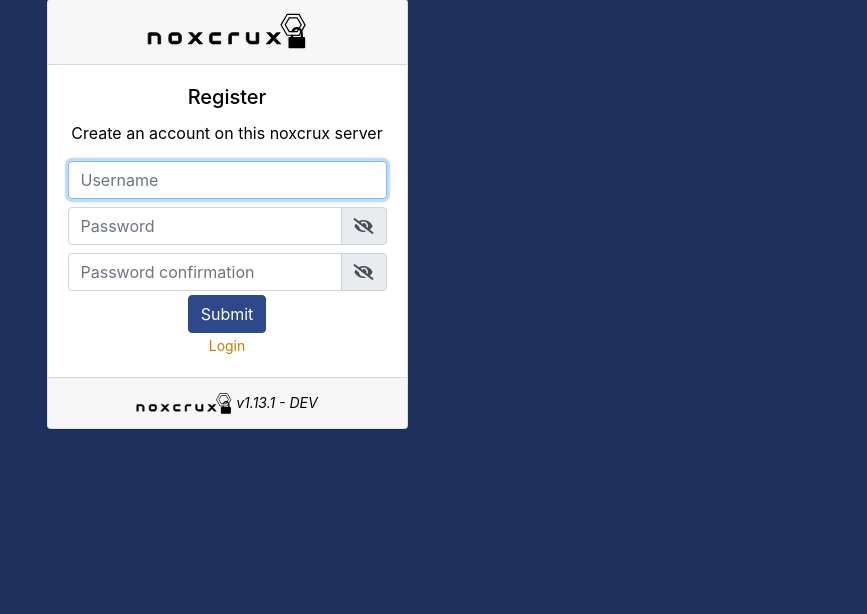
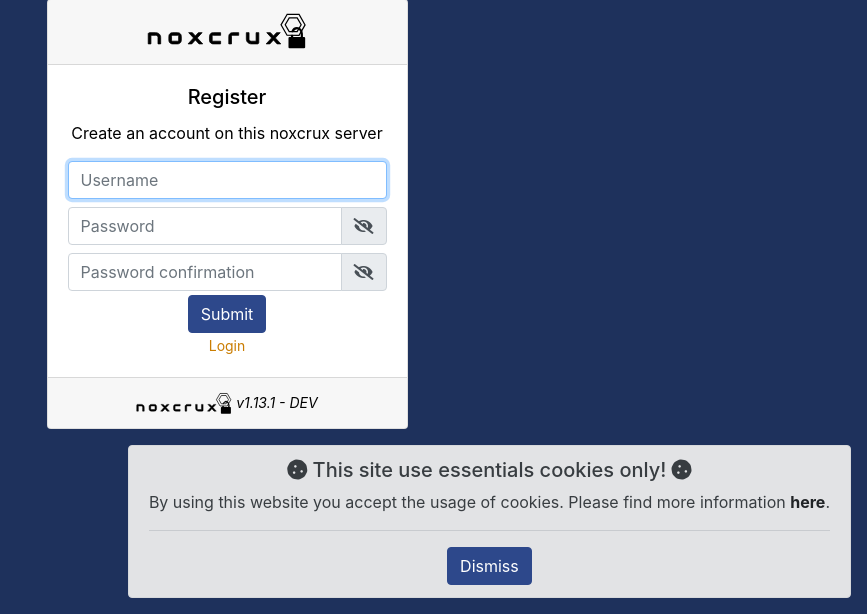
Before and after one commit to noxPHX/noxcrux, a Django app: page /web/register/ in a window 1280 px wide. Shown: the part 186-800 px from the top of the page, without its empty margins (413-1280 px from the left). Run offline with Django 3.2, Linux system fonts and the light colour scheme; style sheets or scripts are compiled from the project's sources.

Commit message:
[Web] Cookies notice

```diff
--- /dev/null
+++ b/noxcrux_server/static/js/cookies.js
@@ -0,0 +1,8 @@
+$("#cookies_accepted").on('click', function () {
+
+    let date = new Date();
+    date.setTime(date.getTime() + (365 * 24 * 60 * 60 * 1000));
+    let expires = "; expires=" + date.toUTCString();
+    document.cookie = encodeURIComponent("cookies_accepted") + "=" + encodeURIComponent(true) + expires + "; path=/";
+    $(this).parent(".alert").alert('close');
+});
--- a/noxcrux_server/templates/base.html
+++ b/noxcrux_server/templates/base.html
@@ -50,6 +50,7 @@
 <script src="{% static 'js/main.js' %}"></script>
 <script src="{% static 'js/messages.js' %}"></script>
 <script src="{% static 'js/visibility.js' %}"></script>
+<script src="{% static 'js/cookies.js' %}"></script>
 
 {% block js %}{% endblock js %}
 
--- /dev/null
+++ b/noxcrux_server/templates/cookies.html
@@ -0,0 +1,6 @@
+<div class="alert alert-secondary fade show" role="alert">
+  <h5 class="alert-heading ml-0"><i class="fas fa-cookie"></i> This site use essentials cookies only! <i class="fas fa-cookie"></i></h5>
+  <p>By using this website you accept the usage of cookies. Please find more information <a href="#" class="alert-link">here</a>.</p>
+  <hr>
+  <button id="cookies_accepted" type="button" class="btn btn-main">Dismiss</button>
+</div>
--- a/noxcrux_server/templates/messages.html
+++ b/noxcrux_server/templates/messages.html
@@ -1,7 +1,11 @@
 <div id="messages" class="mr-3">
 
+    {% if request.COOKIES.cookies_accepted is true %}
+        {% include 'cookies.html' %}
+    {% endif %}
+
     {% for message in messages %}
-        <div class="alert {{ message.tags }} alert-dismissible fade show " role="alert">
+        <div class="alert {{ message.tags }} alert-dismissible fade show" role="alert">
             <button type="button" class="close" data-dismiss="alert" aria-label="Close">
                 <span aria-hidden="true">&times;</span>
             </button>
```
